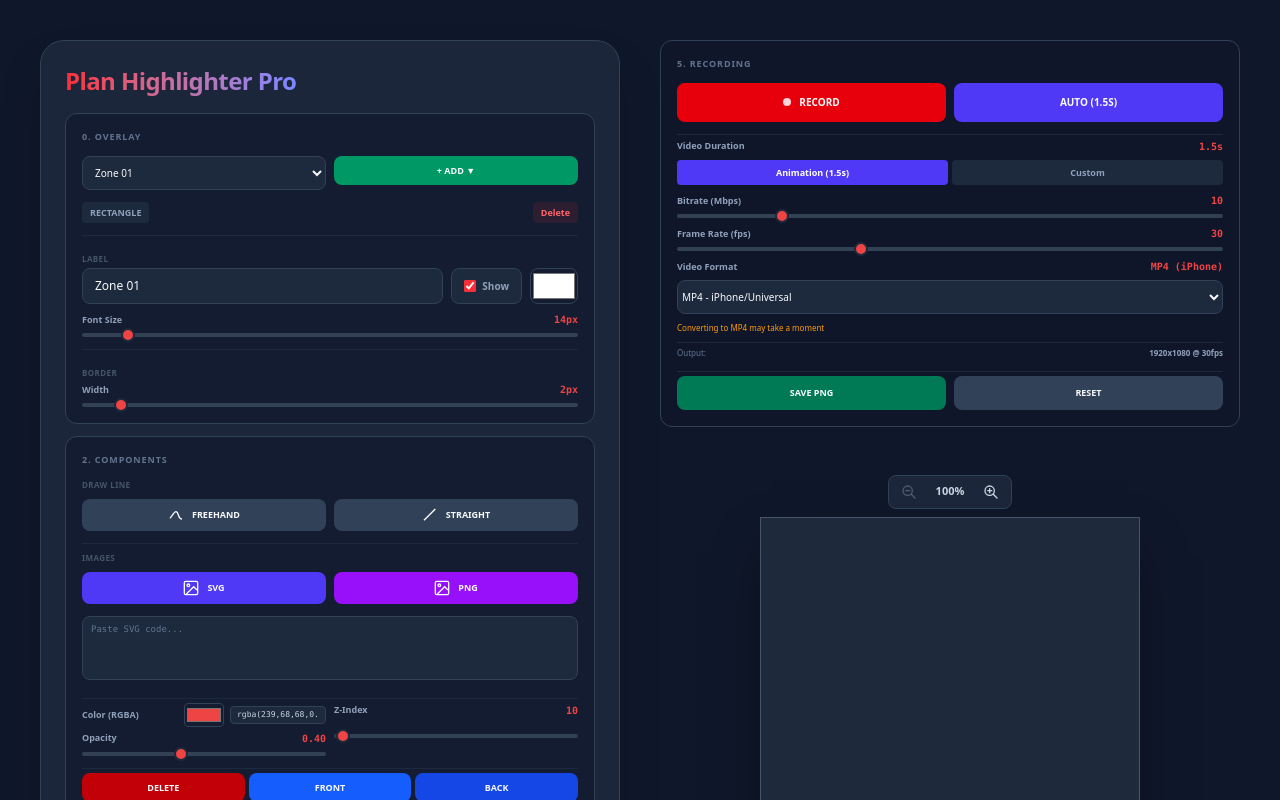
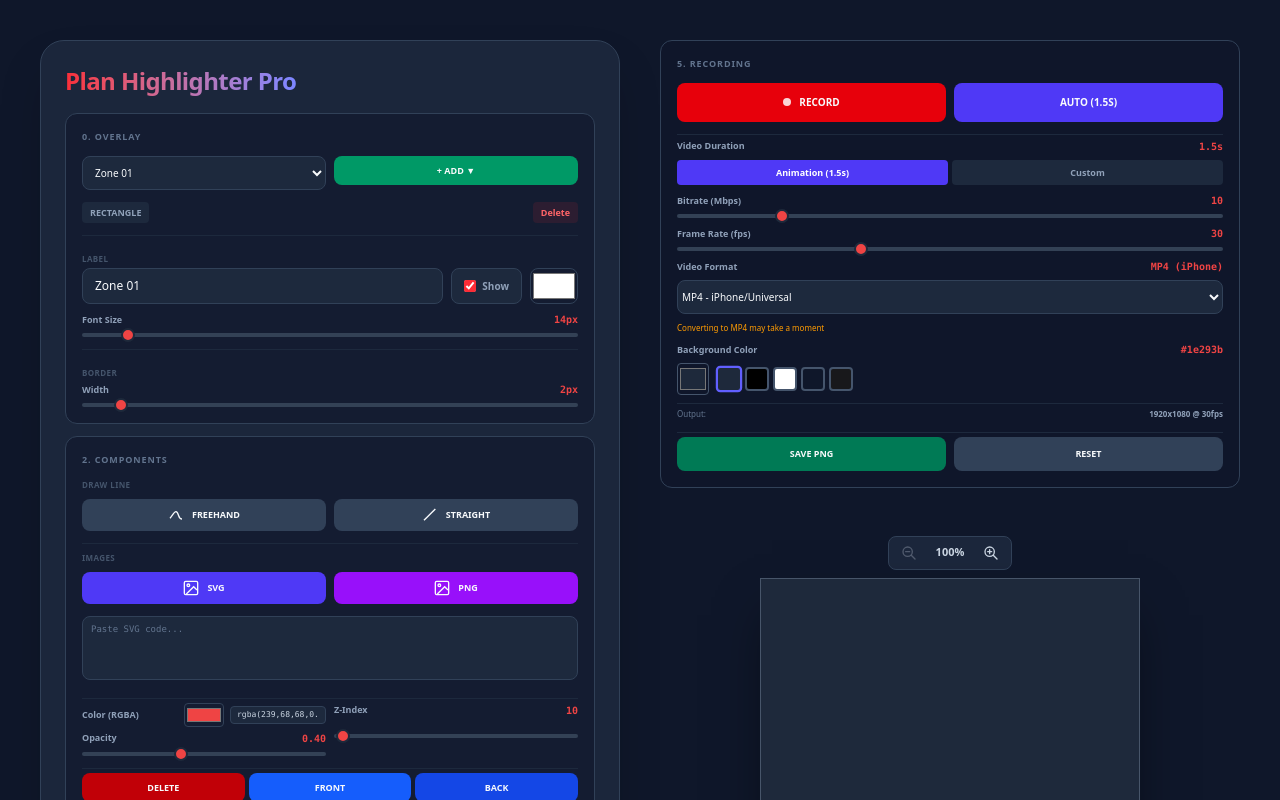
Before and after one commit to onelenyk/image2video-overlay, a React (Vite) app: page / in a window 1280 px wide. Shown: the top 800 px of the page. Built offline with nearby package versions, Linux system fonts and the light colour scheme.

Commit message:
Add background color picker for video recording
- Add backgroundColor to RecordingSettings
- Add color picker UI in RecordingControl
- Use backgroundColor from settings when rendering video frames
- Include preset colors for quick selection

```diff
--- a/src/components/controls/RecordingControl.tsx
+++ b/src/components/controls/RecordingControl.tsx
@@ -16,7 +16,7 @@ export function RecordingControl() {
   const { isRecording, isConverting, conversionProgress, startRecording, stopRecording, recordAutoLoop, downloadPng } =
     useRecording();
 
-  const { bitrate, fps, videoFormat, durationMode, videoDuration } = recordingSettings;
+  const { bitrate, fps, videoFormat, durationMode, videoDuration, backgroundColor } = recordingSettings;
 
   // Get active element's animation duration (works for all types now)
   const activeElement = elements.find((el) => el.id === activeElementId);
@@ -192,6 +192,35 @@ export function RecordingControl() {
           )}
         </div>
 
+        {/* Background Color */}
+        <div className="control-group">
+          <div className="label-row">
+            <span className="text-[9px] font-bold text-slate-400">Background Color</span>
+            <span className="val-badge text-[9px]">{backgroundColor}</span>
+          </div>
+          <div className="flex gap-2 items-center">
+            <input
+              type="color"
+              value={backgroundColor}
+              onChange={(e) => setRecordingSettings({ backgroundColor: e.target.value })}
+              className="w-8 h-8 rounded cursor-pointer border border-slate-600"
+            />
+            <div className="flex gap-1 flex-1">
+              {["#1e293b", "#000000", "#ffffff", "#0f172a", "#18181b"].map((color) => (
+                <button
+                  key={color}
+                  onClick={() => setRecordingSettings({ backgroundColor: color })}
+                  className={`w-6 h-6 rounded border-2 transition-all ${
+                    backgroundColor === color ? "border-indigo-500 scale-110" : "border-slate-600"
+                  }`}
+                  style={{ backgroundColor: color }}
+                  title={color}
+                />
+              ))}
+            </div>
+          </div>
+        </div>
+
         {/* Conversion Progress */}
         {isConverting && (
           <div className="pt-2">
--- a/src/hooks/useRecording.ts
+++ b/src/hooks/useRecording.ts
@@ -153,7 +153,8 @@ export function useRecording() {
       ctx.imageSmoothingEnabled = true;
       ctx.imageSmoothingQuality = "high";
 
-      ctx.fillStyle = "#1e293b";
+      const { backgroundColor } = useStore.getState().recordingSettings;
+      ctx.fillStyle = backgroundColor;
       ctx.fillRect(0, 0, canvas.width, canvas.height);
 
       if (backgroundImage) {
--- a/src/store/useStore.ts
+++ b/src/store/useStore.ts
@@ -137,6 +137,7 @@ export const useStore = create<AppState>((set, get) => ({
     videoFormat: "mp4",
     durationMode: "animation",
     videoDuration: 3,
+    backgroundColor: "#1e293b",
   },
   isRecording: false,
   editorMode: "select",
--- a/src/types/index.ts
+++ b/src/types/index.ts
@@ -217,6 +217,7 @@ export interface RecordingSettings {
   videoFormat: VideoFormat;
   durationMode: DurationMode;
   videoDuration: number;
+  backgroundColor: string;
 }
 
 export const QUALITY_PRESETS: Record<Exclude<QualityPreset, "native">, [number, number]> = {
```
